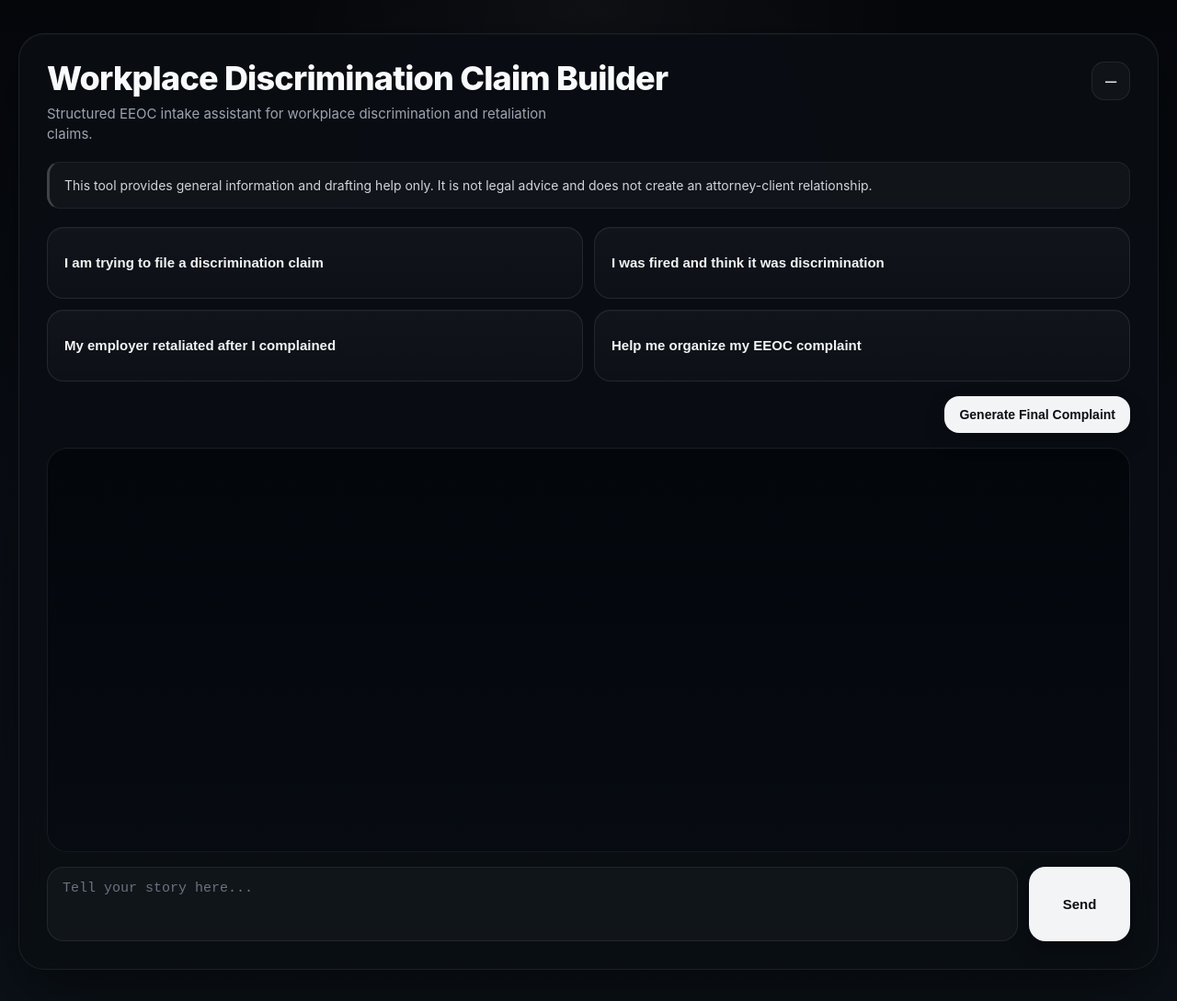
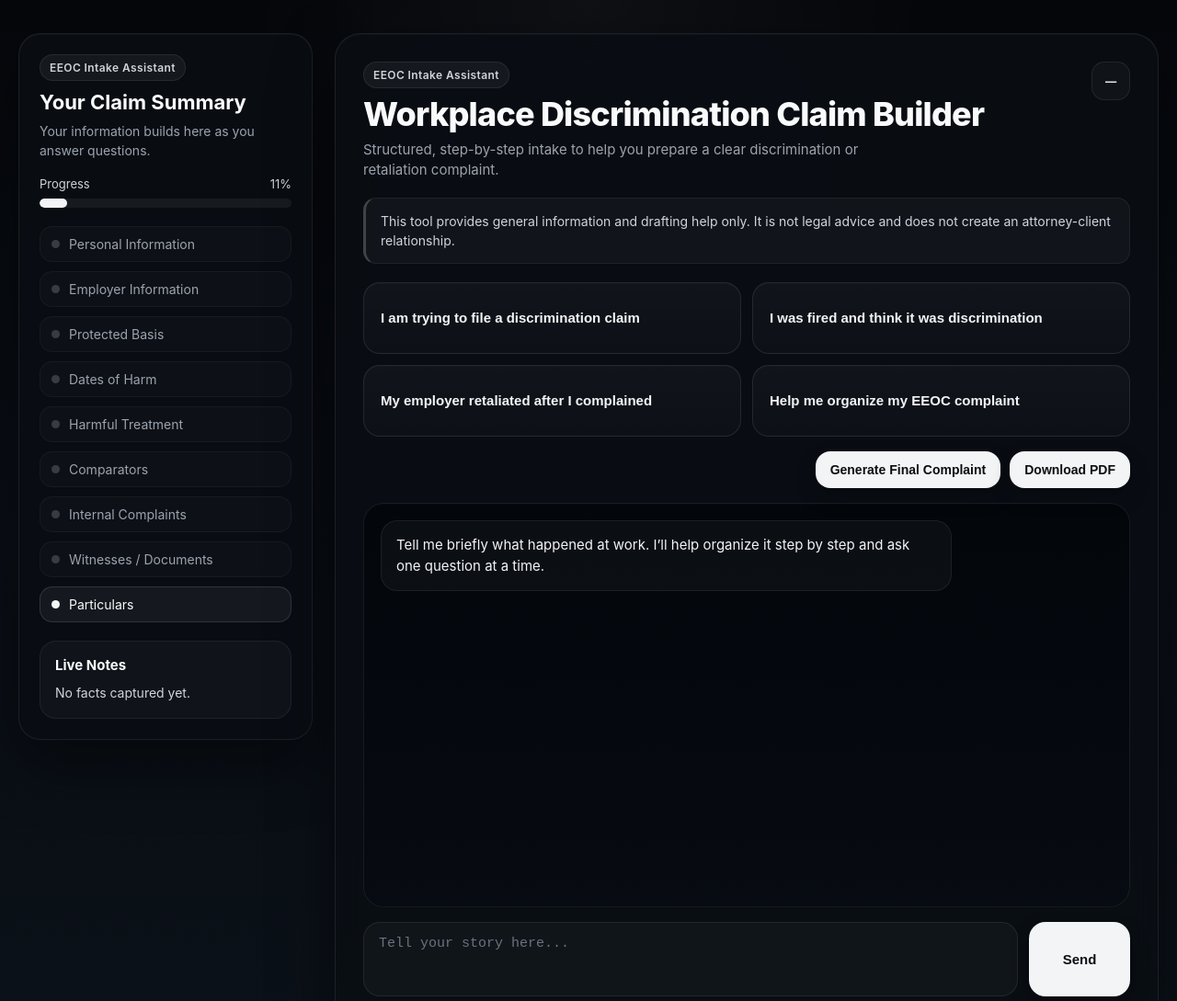
Before and after one commit to ariannalong26/Workplace-Discrimination-Claim-Builder, a website: page index.html in a window 1280 px wide. Shown: the top 1089 px of the page at 92% size. Drawn offline with Linux system fonts and the light colour scheme.

Commit message:
Update index.html

```diff
--- a/index.html
+++ b/index.html
@@ -6,25 +6,100 @@
   <title>Workplace Discrimination Claim Builder</title>
   <link rel="stylesheet" href="style.css" />
 </head>
+
 <body>
+  <!-- Floating launcher -->
   <button id="chat-launcher" class="chat-launcher">Open Claim Builder</button>
 
   <div class="page">
+    <div class="app-shell">
+
+      <!-- SIDE PANEL -->
+      <aside class="side-panel">
+        <div class="side-card">
+          <div class="badge">EEOC Intake Assistant</div>
+
+          <h2 class="side-title">Your Claim Summary</h2>
+          <p class="side-text">
+            Your information builds here as you answer questions.
+          </p>
+
+          <!-- Progress -->
+          <div class="progress-block">
+            <div class="progress-header">
+              <span>Progress</span>
+              <span id="progress-percent">0%</span>
+            </div>
+            <div class="progress-bar">
+              <div id="progress-fill" class="progress-fill"></div>
+            </div>
+          </div>
+
+          <!-- Sections -->
+          <div class="section-list">
+            <div class="section-item" data-section="personal">
+              <span class="section-dot"></span> Personal Information
+            </div>
+            <div class="section-item" data-section="employer">
+              <span class="section-dot"></span> Employer Information
+            </div>
+            <div class="section-item" data-section="basis">
+              <span class="section-dot"></span> Protected Basis
+            </div>
+            <div class="section-item" data-section="dates">
+              <span class="section-dot"></span> Dates of Harm
+            </div>
+            <div class="section-item" data-section="harm">
+              <span class="section-dot"></span> Harmful Treatment
+            </div>
+            <div class="section-item" data-section="comparators">
+              <span class="section-dot"></span> Comparators
+            </div>
+            <div class="section-item" data-section="complaints">
+              <span class="section-dot"></span> Internal Complaints
+            </div>
+            <div class="section-item" data-section="witnesses">
+              <span class="section-dot"></span> Witnesses / Documents
+            </div>
+            <div class="section-item" data-section="particulars">
+              <span class="section-dot"></span> Particulars
+            </div>
+          </div>
+
+          <!-- Live Notes -->
+          <div class="summary-box">
+            <h3>Live Notes</h3>
+            <div id="summary-content" class="summary-content">
+              No facts captured yet.
+            </div>
+          </div>
+        </div>
+      </aside>
+
+      <!-- MAIN CHAT -->
       <div class="card" id="chat-card">
+
+        <!-- Header -->
         <div class="topbar">
-        <div>
+          <div class="title-block">
+            <div class="badge">EEOC Intake Assistant</div>
+
             <h1>Workplace Discrimination Claim Builder</h1>
+
             <p class="subtext">
-            Structured EEOC intake assistant for workplace discrimination and retaliation claims.
+              Structured, step-by-step intake to help you prepare a clear discrimination or retaliation complaint.
             </p>
           </div>
+
           <button id="minimize-btn" class="minimize-btn" type="button">–</button>
         </div>
 
+        <!-- Disclaimer -->
         <div class="disclaimer">
           This tool provides general information and drafting help only. It is not legal advice and does not create an attorney-client relationship.
         </div>
 
+        <!-- Starter Prompts -->
         <div class="starter-prompts">
           <button type="button" class="starter-btn" onclick="fillPrompt('I am trying to file a discrimination claim')">
             I am trying to file a discrimination claim
@@ -43,14 +118,21 @@
           </button>
         </div>
 
+        <!-- Action Buttons -->
         <div class="action-row">
           <button type="button" id="final-doc-btn" class="final-doc-btn">
             Generate Final Complaint
           </button>
+
+          <button type="button" id="pdf-btn" class="pdf-btn">
+            Download PDF
+          </button>
         </div>
 
+        <!-- Chat -->
         <div id="chat" class="chat"></div>
 
+        <!-- Input -->
         <form id="chat-form" class="chat-form">
           <textarea
             id="user-input"
@@ -58,8 +140,11 @@
             rows="3"
             required
           ></textarea>
+
           <button type="submit" id="send-btn">Send</button>
         </form>
+
+      </div>
     </div>
   </div>
 
```
Lines whose indentation alone changed are shown as unchanged.
